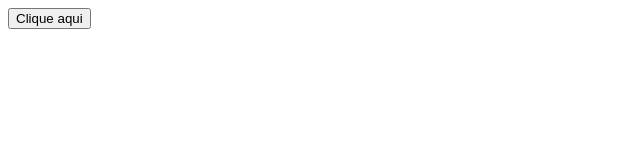
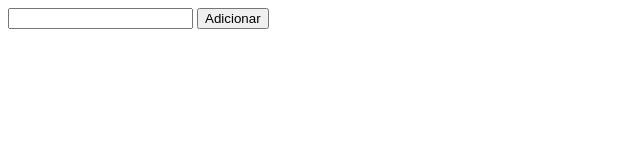
Before and after one commit to sudjoao/dojo-javascript, a plain HTML site: page index.html in a window 1280 px wide. Shown: the whole page, without its empty margins (0-640 px from the left). Drawn offline with Linux system fonts and the light colour scheme.

Commit message:
Learning how to use script in js

```diff
--- a/index.html
+++ b/index.html
@@ -5,11 +5,15 @@
     </head>
     <body>
         <div id="app">
-            <button onmouseover="mostraAlerta()"> Clique aqui </button>
+            <input type="text" name="nome" id="nome" />
+            <button class="botao"> Adicionar </button>
         </div>
         <script>
-            function mostraAlerta(){
-                alert('Botão foi clicado');
+            var inputElement = document.querySelector('input[name=nome]');
+            var btnElement = document.querySelector('button.botao');
+            btnElement.onclick = function(){
+                var text = inputElement.value;
+                alert(text);
             }
         </script>
     </body>
```
